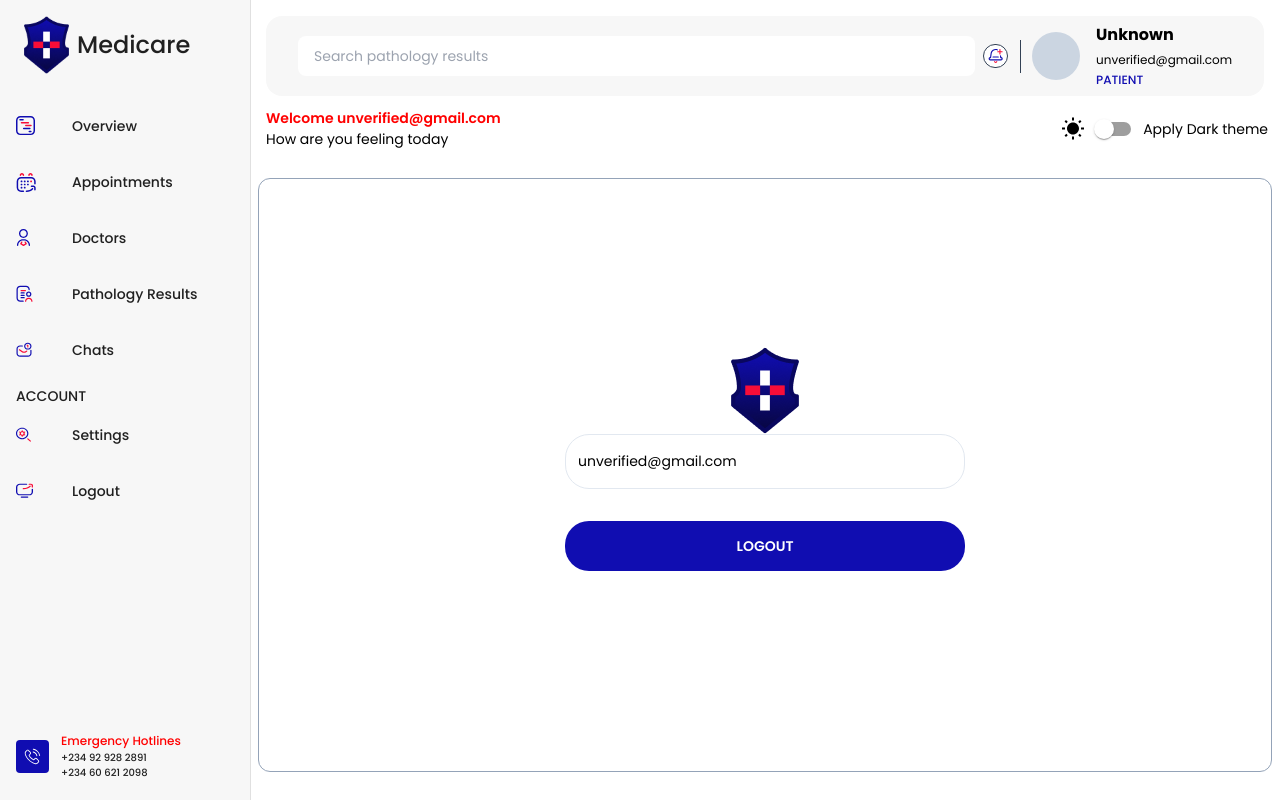
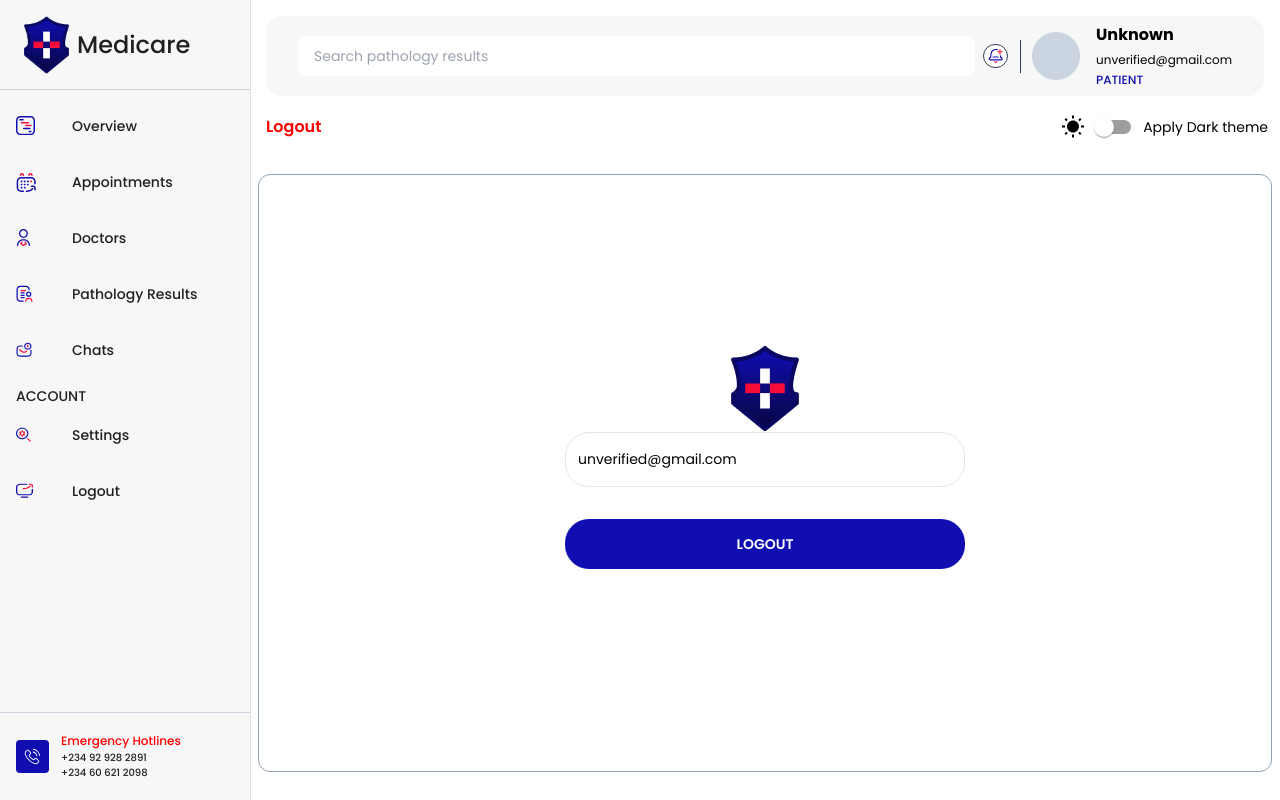
Before and after one commit to MaywedaDev/tractrac_health_app, a React (Vite) app: page /logout in a window 1280 px wide. Built offline with nearby package versions, Linux system fonts and the light colour scheme.

Commit message:
Updated Code

```diff
--- a/src/App.jsx
+++ b/src/App.jsx
@@ -9,6 +9,7 @@ import userThemeContext from './stores/userThemeContext';
 import userContext from './stores/userContext';
 import Logout from './pages/Logout';
 import { useLocalStorage } from './hooks/useLocalStorage';
+import Pathology from './pages/Pathology';
 
 
 
@@ -143,6 +144,14 @@ function App() {
               <Logout />
             </Route>
 
+            {isLoggedIn && <>
+
+              <Route exact path="/pathology">
+                <Pathology />
+              </Route>
+
+            </>}
+
             {/* <Route exact path='/dashboard'>
               <Dashboard />
             </Route> */}
--- a/src/components/Layout.jsx
+++ b/src/components/Layout.jsx
@@ -5,11 +5,11 @@ import { Switch } from "@mui/material";
 import { useContext, useState } from 'react';
 import userThemeContext from "../stores/userThemeContext";
 import userContext from "../stores/userContext";
-const Layout = ({children}) => {
+const Layout = ({children, name}) => {
     const userTheme = useContext(userThemeContext)
     const user = useContext(userContext)
 
-    console.log(user)
+    // console.log(user)
 
     const handleTheme = () => {
         userTheme.switchTheme()
@@ -23,10 +23,14 @@ const Layout = ({children}) => {
             <div className="min-h-full w-full flex flex-col">
                 <SearchBar />
                 <div className="flex flex-col px-2 w-full text-[14px] h-full">
-                    <div className="flex justify-between mb-4 px-1">
+                    <div className="flex justify-between mb-4 px-1 items-center">
                         <div className="mx-1">
-                            <p className="text-[#ff0000] font-semibold">Welcome {user.name == 'Unknown' ? user.email : user.name}</p>
-                            <span className="dark:text-white">How are you feeling today</span>
+                            {name ? <>
+                                <p className="text-[#ff0000] text-[16px] font-semibold capitalize">{name}</p>
+                            </>: <>
+                                <p className="text-[#ff0000] font-semibold">Welcome {user.name == 'Unknown' ? user.email : user.name}</p>
+                                <span className="dark:text-white">How are you feeling today</span>
+                            </>}
                         </div>
                         <div className="flex items-center">
                             <WbSunny  color="secondary"/>
--- a/src/components/SideNav.jsx
+++ b/src/components/SideNav.jsx
@@ -13,7 +13,7 @@ const drawerWidth = 250
 const container = window !== undefined ? () => window.document.body : undefined;
 
 const tabs = [{title: 'Overview', src: 'overview', url: '/'}, {title: 'Appointments', src: 'apt', url: ''},
- {title: 'Doctors', src: 'doctors', url: ''}, {title: 'Pathology Results', src: 'path', url: ''}, {title: 'Chats', src: 'chat', url: ''}]
+ {title: 'Doctors', src: 'doctors', url: ''}, {title: 'Pathology Results', src: 'path', url: '/pathology'}, {title: 'Chats', src: 'chat', url: ''}]
 const accountTabs = [{title: 'Settings', src: 'search', url: ''}, {title: 'Logout', src: 'logout', url: '/logout'}]
 const SideNav = () => {
     const [mobileOpen, setMobileOpen] = useState(false)
@@ -63,7 +63,7 @@ const drawer = (<div className="dark:bg-dark-purple bg-paper">
                 </Typography>
                 {/* <img src={userTheme.theme ? icons.expandLight : icons.expand} className="ml-auto" alt="" /> */}
             </Box>
-            <div className="absolute w-full h-px bottom-0 dark:bg-slate-300"></div>
+            <div className="absolute w-full h-px bottom-0 dark:bg-slate-700 bg-slate-300"></div>
         </Box>
         <List>
             {tabs.map((item, i) => (
@@ -99,7 +99,7 @@ const drawer = (<div className="dark:bg-dark-purple bg-paper">
             ))}
         </List>
         <Box sx={{position: 'relative', mt: 'auto'}}>
-        <div className="absolute w-full h-px top-0 dark:bg-slate-300"></div>
+        <div className="absolute w-full h-px top-0 dark:bg-slate-700 bg-slate-300"></div>
             <List>
                 <ListItemButton sx={{gap: 1.5}}>
                     <ListItemIcon sx={{p: 1, backgroundColor: '#100DB1', borderRadius: 1, minWidth: 2 }}>
--- a/src/pages/Logout.jsx
+++ b/src/pages/Logout.jsx
@@ -14,7 +14,7 @@ const Logout = () => {
         window.location.href = '/'
     }
     return (
-        <Layout>
+        <Layout name='Logout' >
             <div className="w-full rounded-xl h-full my-3 px-5 flex justify-center items-center flex-col border border-slate-400">
                 <img src={logo} alt="" />
                 <input  name='email' value={user.email} className='w-full max-w-[400px] py-4 px-3 border rounded-3xl text-[14px] border-slate-200' type="text" placeholder='XXXXXXXXXXX'/>
--- /dev/null
+++ b/src/pages/Pathology.jsx
@@ -0,0 +1,29 @@
+import Layout from "../components/Layout";
+
+const Pathology = () => {
+    return (
+        <Layout name="pathology">
+
+            <div className="flex mx-2 gap-4 flex-wrap md:flex-nowrap items-center justify-end dark:text-[#fff]">
+                <p className="uppercase font-semibold">Show</p>
+                <div className="w-[150px] shrink-0">
+                    <select defaultValue={1} type="text" className="text-[12px] rounded-lg border dark:border-borderDark border-borderLight dark:bg-dark-accent h-full py-3 px-4 w-full" >
+                        {[...Array(12)].map((el, i) => <option value={i} key={i}>{ i + 1}</option>)}
+                    </select>
+                </div>
+                <div className="grow">
+                    <select defaultValue={1} type="text" className="text-[12px] rounded-lg border dark:border-borderDark border-borderLight dark:bg-dark-accent h-full py-3 px-4 w-full" >
+                        {[...Array(12)].map((el, i) => <option value={i} key={i}>This month: October</option>)}
+                    </select>
+                </div>
+                <div className="rounded-md border dark:border-borderDark border-borderLight overflow-hidden h-[47px] min-w-[fit-content]">
+                    <button className="hover:bg-[#ff0000] h-full px-4 uppercase">All</button>
+                    <button className="hover:bg-[#ff0000] border border-y-0 dark:border-x-borderDark border-x-borderLight h-full px-4 uppercase">Men</button>
+                    <button className="hover:bg-[#ff0000] h-full px-4 uppercase">Women</button>
+                </div>
+            </div>
+        </Layout>
+     );
+}
+
+export default Pathology;
```
